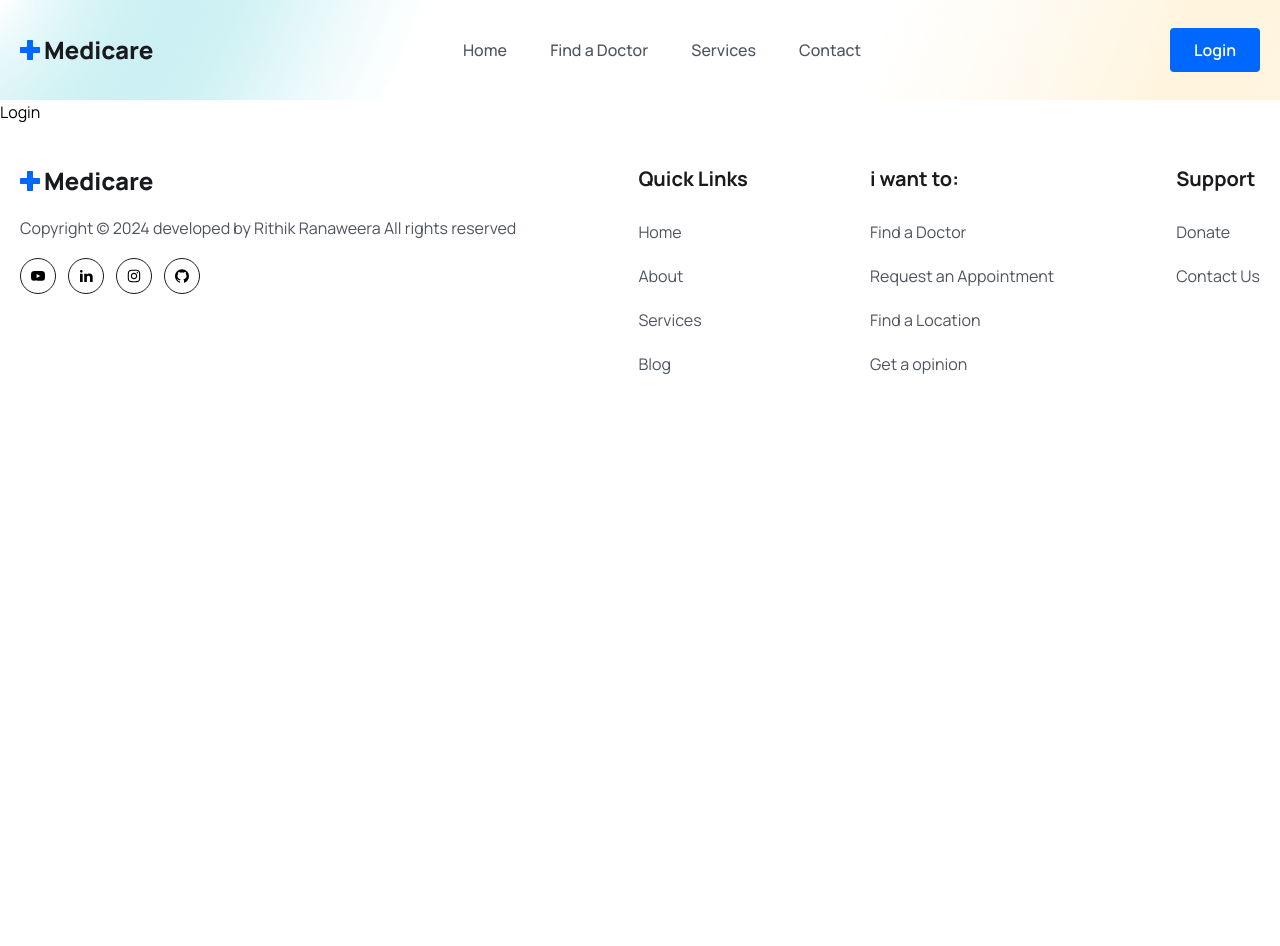
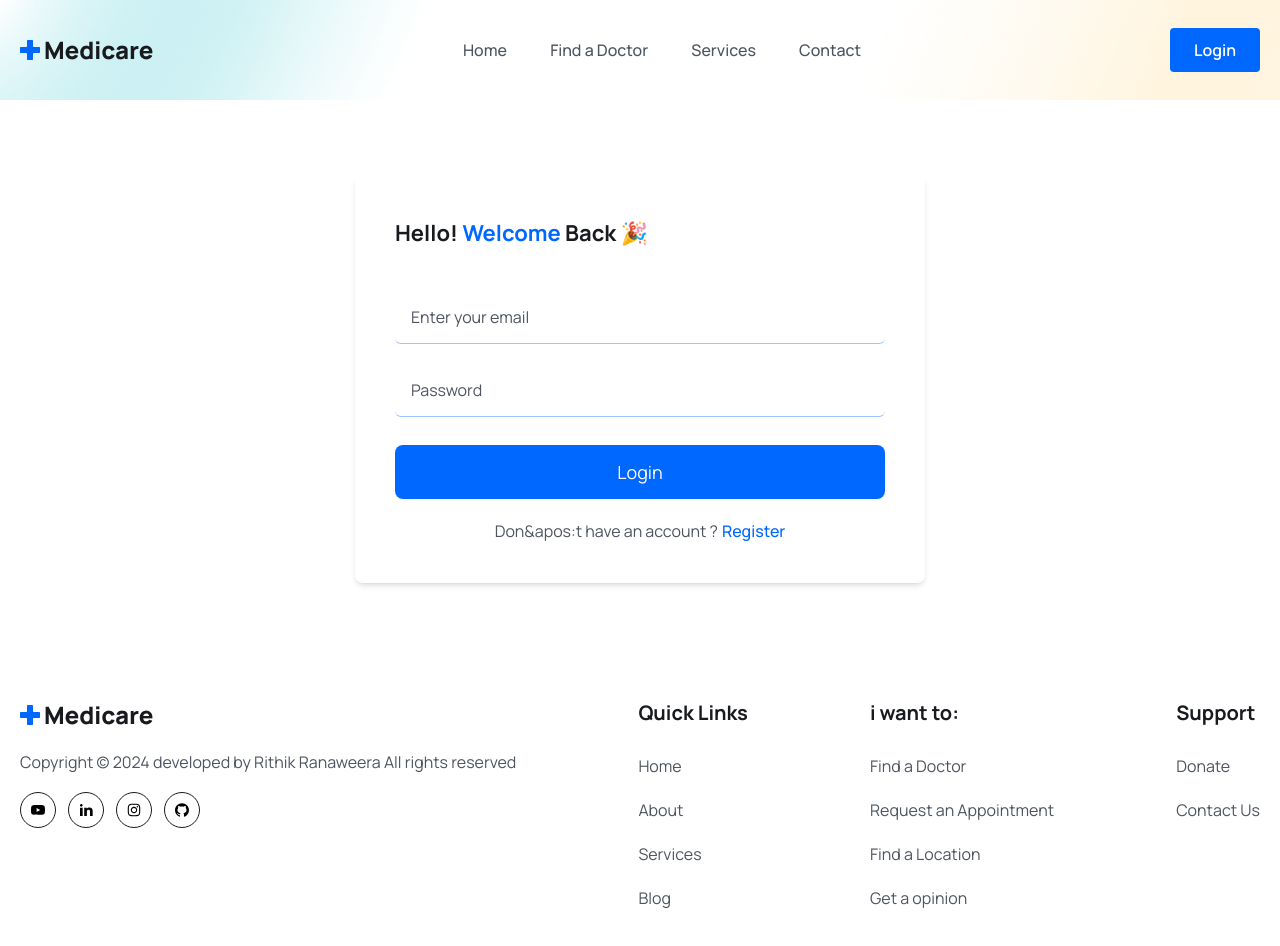
Before and after one commit to RithikRanaweera/Medicare-Booking, a React (Vite) app in the folder frontend/: page /login in a window 1280 px wide. Shown: the top 946 px of the page. Before the commit the page ends 800 px from the top, so only its background shows below. Built offline with nearby package versions, Linux system fonts and the light colour scheme.

Commit message:
Create Login page

```diff
--- a/frontend/src/pages/Login .jsx
+++ b/frontend/src/pages/Login .jsx
@@ -1,9 +1,71 @@
 import React from 'react'
+import { useState } from 'react'
+import { Link } from 'react-router-dom'
 
-const Login  = () => {
+const Login = () => {
+
+  const [formDate, setFormDate] = useState({
+    email: "",
+    password: "",
+  });
+
+  const handleInputChange = (e) => {
+    setFormDate({ ...formDate, [e.target.name]: e.target.value })
+      ;
+  }
+
   return (
-    <div>Login </div>
-  )
-}
+    <section className='px-5 lg:px-0'>
+      <div className="w-full max-w-[570px] mx-auto rounded-lg shadow-md md:p-10">
+        <h3 className='text-headingColor text-[22px] leading-9 font-bold mb-10'>
+          Hello! <span className='text-primaryColor'>Welcome</span> Back 🎉
+        </h3>
+        <form className='py-4 md:py-0'>
+          <div className="mb-5">
+            <input
+              type="email"
+              placeholder='Enter your email'
+              name='email'
+              value={formDate.email}
+              onChange={handleInputChange}
+              className="w-full px-4 py-3 border-b border-solid border-[#0066ff61] focus:outline-none focus:border-b-primaryColor
+               text-[16px] leading-7 text-headingColor placeholder:text-textColor rounded-md cursor-pointer"
+              required
+            />
+          </div>
+          <div className="mb-5">
+            <input
+              type="password"
+              placeholder='Password'
+              name='password'
+              value={formDate.password}
+              onChange={handleInputChange}
+              className="w-full px-4 py-3 border-b border-solid border-[#0066ff61] focus:outline-none focus:border-b-primaryColor
+               text-[16px] leading-7 text-headingColor placeholder:text-textColor rounded-md cursor-pointer"
+              required
+            />
+          </div>
+
+          <div className='mt-7'>
+            <button
+              type='submit'
+              className='w-full bg-primaryColor text-white text-[18px] leading-[30px] rounded-lg p-4 py-3'
+            >
+              Login
+            </button>
+          </div>
+
+          <p className='mt-5 text-textColor text-center'>
+            Don&apos:t have an account ?
+            <Link to="/register" className='text-primaryColor font-medium ml-1'>
+              Register
+            </Link>
+          </p>
+
+        </form>
+      </div>
+    </section>
+  );
+};
 
 export default Login
```
